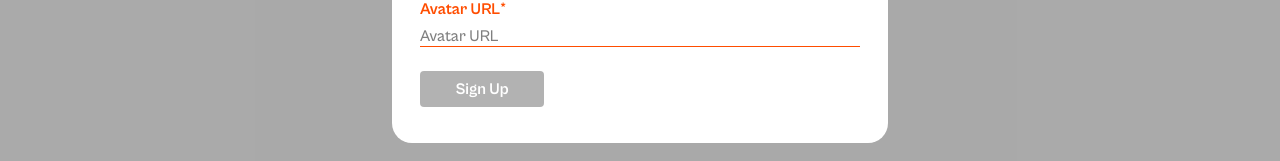
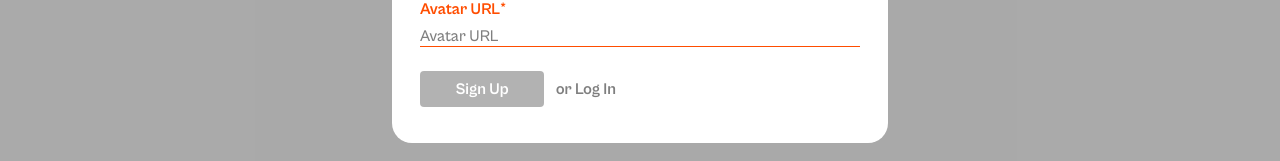
Before and after one commit to scottchappell99/se_project_react, a React (Vite) app: page /profile in a window 1280 px wide. Both pictures are taken after a click on the button "Sign Up". Shown: the part 472-633 px from the top of the page. Built offline with nearby package versions, Linux system fonts and the light colour scheme; no server answers.

Commit message:
Updated readme

```diff
--- a/src/components/AddItemModal/AddItemModal.jsx
+++ b/src/components/AddItemModal/AddItemModal.jsx
@@ -10,7 +10,7 @@ function AddItemModal({
   isOpen,
   isLoading,
 }) {
-  const { values, handleChange, errors, isValid, setValues, resetForm } =
+  const { values, handleChange, errors, isValid, resetForm } =
     useFormAndValidation();
 
   const handleSubmit = (evt) => {
--- a/src/components/App/App.jsx
+++ b/src/components/App/App.jsx
@@ -194,6 +194,15 @@ function App() {
           .catch(console.error);
   };
 
+  const handleChangeModal = () => {
+    if (activeModal === "register-user") {
+      setActiveModal("login-user");
+    }
+    if (activeModal === "login-user") {
+      setActiveModal("register-user");
+    }
+  };
+
   useEffect(() => {
     getWeather(coordinates, APIkey)
       .then((data) => {
@@ -302,6 +311,7 @@ function App() {
             onRegister={handleRegistration}
             isOpen={activeModal === "register-user"}
             isLoading={isLoading}
+            changeModal={handleChangeModal}
           />
           <LoginModal
             activeModal={activeModal}
@@ -310,6 +320,7 @@ function App() {
             onLogIn={handleLogIn}
             isOpen={activeModal === "login-user"}
             isLoading={isLoading}
+            changeModal={handleChangeModal}
           />
           <EditProfileModal
             activeModal={activeModal}
--- a/src/components/ItemCard/ItemCard.jsx
+++ b/src/components/ItemCard/ItemCard.jsx
@@ -18,7 +18,7 @@ function ItemCard({ item, openCard, onCardLike, isLoggedIn }) {
   return (
     <li
       className="card"
-      onClick={(evt) => {
+      onClick={() => {
         openCard(item);
       }}
     >
--- a/src/components/LoginModal/LoginModal.jsx
+++ b/src/components/LoginModal/LoginModal.jsx
@@ -9,8 +9,9 @@ function LoginModal({
   onLogIn,
   isOpen,
   isLoading,
+  changeModal,
 }) {
-  const { values, handleChange, errors, isValid, setValues, resetForm } =
+  const { values, handleChange, errors, isValid, resetForm } =
     useFormAndValidation();
 
   const handleSubmit = (evt) => {
@@ -34,6 +35,8 @@ function LoginModal({
       handleSubmit={handleSubmit}
       isOpen={isOpen}
       isValid={isValid}
+      modalAddition="or Sign Up"
+      changeModal={changeModal}
     >
       <label
         className={`modal__label ${
--- a/src/components/ModalWithForm/ModalWithForm.css
+++ b/src/components/ModalWithForm/ModalWithForm.css
@@ -132,6 +132,12 @@
   color: #000;
 }
 
+.modal__footer {
+  display: flex;
+  gap: 12px;
+  align-items: center;
+}
+
 .modal__submit {
   font-family: "Cabinet Grotesk", Arial, sans-serif;
   font-weight: 700;
@@ -155,6 +161,16 @@
   background-color: #0000004d;
 }
 
+.modal__addition {
+  font-family: "Cabinet Grotesk", Arial, sans-serif;
+  font-weight: 700;
+  font-size: 16px;
+  line-height: calc(20 / 16);
+  color: #00000080;
+  margin: 0;
+  cursor: pointer;
+}
+
 @media screen and (max-width: 725px) {
   .modal__content_type_form {
     position: absolute;
--- a/src/components/ModalWithForm/ModalWithForm.jsx
+++ b/src/components/ModalWithForm/ModalWithForm.jsx
@@ -10,6 +10,8 @@ function ModalWithForm({
   isOpen,
   handleSubmit,
   isValid,
+  modalAddition,
+  changeModal,
 }) {
   return (
     <div
@@ -22,9 +24,14 @@ function ModalWithForm({
         <button onClick={handleClose} type="button" className="modal__close" />
         <form className="modal__form" onSubmit={handleSubmit}>
           {children}
-          <button type="submit" className="modal__submit" disabled={!isValid}>
-            {buttonText}
-          </button>
+          <div className="modal__footer">
+            <button type="submit" className="modal__submit" disabled={!isValid}>
+              {buttonText}
+            </button>
+            <p onClick={changeModal} className="modal__addition">
+              {modalAddition || ""}
+            </p>
+          </div>
         </form>
       </div>
     </div>
--- a/src/components/RegisterModal/RegisterModal.jsx
+++ b/src/components/RegisterModal/RegisterModal.jsx
@@ -9,8 +9,9 @@ function RegisterModal({
   onRegister,
   isOpen,
   isLoading,
+  changeModal,
 }) {
-  const { values, handleChange, errors, isValid, setValues, resetForm } =
+  const { values, handleChange, errors, isValid, resetForm } =
     useFormAndValidation();
 
   const handleSubmit = (evt) => {
@@ -36,6 +37,8 @@ function RegisterModal({
       handleSubmit={handleSubmit}
       isOpen={isOpen}
       isValid={isValid}
+      modalAddition="or Log In"
+      changeModal={changeModal}
     >
       <label
         className={`modal__label ${
```
Also changed, not shown: 1 other file (tests, documents, lock files or other folders).
